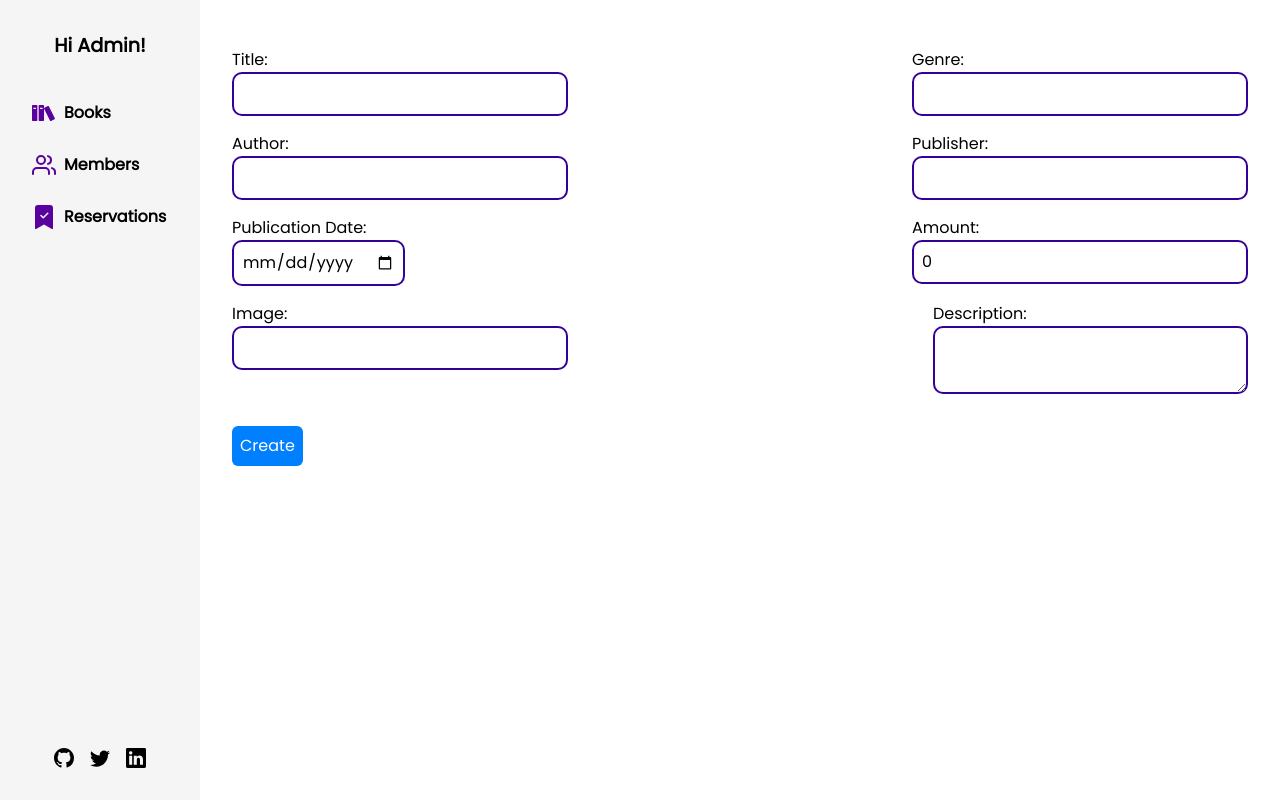
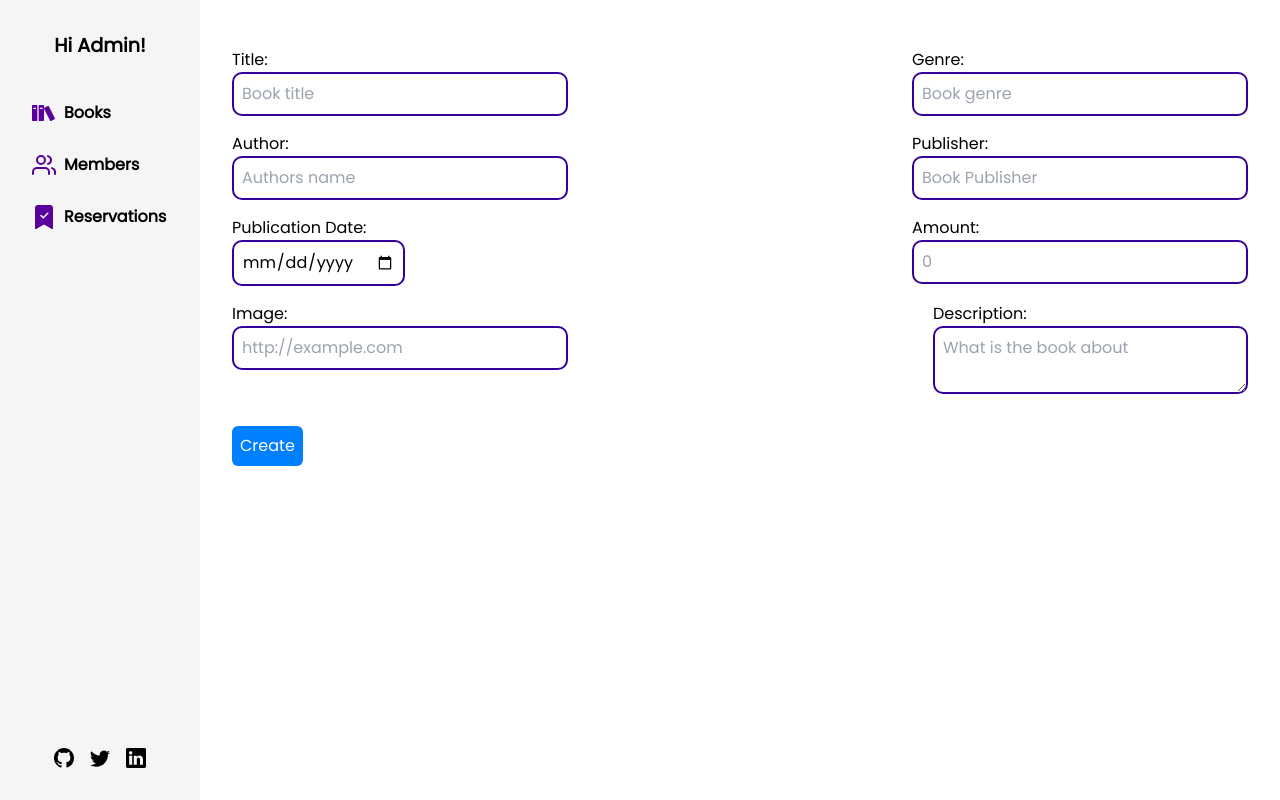
Before and after one commit to leehaney254/library_managemnt_frontend, a React (Vite) app: page /books/create in a window 1280 px wide. Built offline with nearby package versions, Linux system fonts and the light colour scheme.

Commit message:
Feat: book placeholder

```diff
--- a/src/components/bookForm/BookForm.jsx
+++ b/src/components/bookForm/BookForm.jsx
@@ -4,7 +4,7 @@ import { useDispatch } from 'react-redux';
 import bookSchema from '../../validations/bookValidation';
 import { createBookAction } from '../../features/books/books';
 
-const BookForm = () => {
+const BookForm = ({ book_data }) => {
 
   const dispatch = useDispatch();
 
@@ -15,7 +15,7 @@ const BookForm = () => {
 
   const { values, errors, touched, isSubmitting, handleBlur, handleChange, handleSubmit } = useFormik({
     initialValues: {
-      amount: 0,
+      amount: "",
       author: "",
       description: "",
       genre: "",
@@ -25,7 +25,7 @@ const BookForm = () => {
       title: "",
     },
     validationSchema: bookSchema,
-    onSubmit: onSubmit,
+    onSubmit,
   })
 
   return (
@@ -41,6 +41,7 @@ const BookForm = () => {
             onChange={handleChange}
             onBlur={handleBlur}
             className={errors.title && touched.title ? "input_error" : "all_inputs"}
+            placeholder="Book title"
             required
           />
           {errors.title && touched.title && <p className="error_text">{errors.title}</p>}
@@ -55,6 +56,7 @@ const BookForm = () => {
             value={values.genre}
             onChange={handleChange}
             onBlur={handleBlur}
+            placeholder="Book genre"
             required
           />
           {errors.genre && touched.genre && <p className="error_text">{errors.genre}</p>}
@@ -71,6 +73,7 @@ const BookForm = () => {
             onChange={handleChange}
             onBlur={handleBlur}
             className={errors.author && touched.author ? "input_error" : "all_inputs"}
+            placeholder="Authors name"
             required
           />
           {errors.author && touched.author && <p className="error_text">{errors.author}</p>}
@@ -85,6 +88,7 @@ const BookForm = () => {
             value={values.publisher}
             onChange={handleChange}
             onBlur={handleBlur}
+            placeholder="Book Publisher"
             required
           />
           {errors.publisher && touched.publisher && <p className="error_text">{errors.publisher}</p>}
@@ -101,6 +105,7 @@ const BookForm = () => {
             value={values.publication_date}
             onChange={handleChange}
             onBlur={handleBlur}
+            placeholder="Publication Date"
             required
           />
           {errors.publication_date && touched.publication_date && <p className="error_text">{errors.publication_date}</p>}
@@ -115,6 +120,7 @@ const BookForm = () => {
             value={values.amount}
             onChange={handleChange}
             onBlur={handleBlur}
+            placeholder="0"
             required
           />
           {errors.amount && touched.amount && <p className="error_text">{errors.amount}</p>}
@@ -131,6 +137,7 @@ const BookForm = () => {
             value={values.image}
             onChange={handleChange}
             onBlur={handleBlur}
+            placeholder="http://example.com"
             required
           />
           {errors.image && touched.image && <p className="error_text">{errors.image}</p>}
@@ -144,6 +151,7 @@ const BookForm = () => {
             value={values.description}
             onChange={handleChange}
             onBlur={handleBlur}
+            placeholder="What is the book about"
             required
           />
           {errors.description && touched.description && <p className="error_text">{errors.description}</p>}
--- a/src/pages/books/UpdateBook.jsx
+++ b/src/pages/books/UpdateBook.jsx
@@ -1,8 +1,28 @@
-import React from 'react'
+import React, { useEffect } from 'react';
+import Navbar from '../../components/navbar/Navbar';
+import BookForm from '../../components/bookForm/BookForm';
+import { useSelector, useDispatch } from 'react-redux';
+import { useParams } from 'react-router-dom';
+import { fetchBook } from '../../features/books/books'
 
 const UpdateBook = () => {
+
+  const dispatch = useDispatch();
+  const book_data = useSelector((state) => state.books.payload.book);
+  const { id } = useParams();
+
+  useEffect(() => {
+    //request for all books from backend
+    dispatch(fetchBook(id));
+  }, [dispatch, id]);
+
   return (
-    <div>UpdateBook</div>
+    <main className="flex relative">
+      <Navbar />
+      <div className="main_content">
+        <BookForm />
+      </div>
+    </main >
   )
 }
 
```
